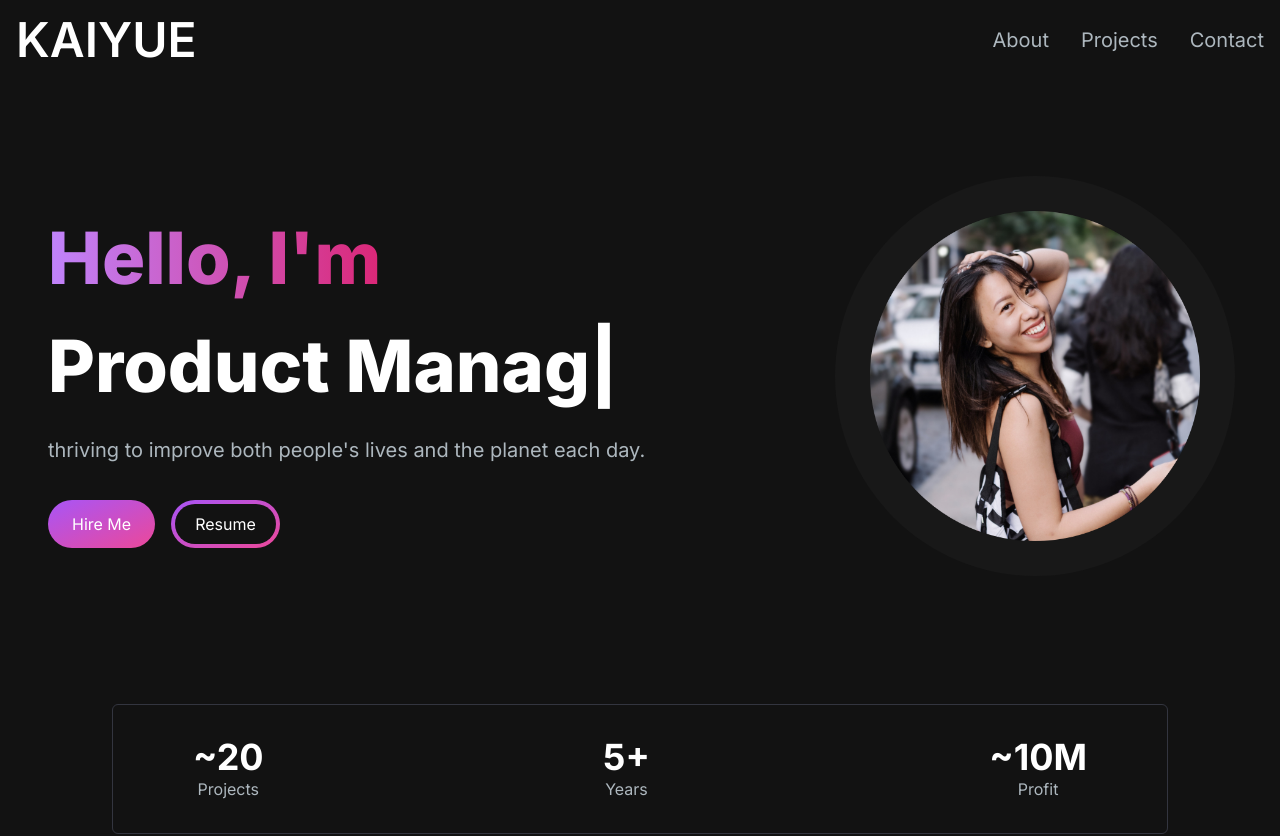
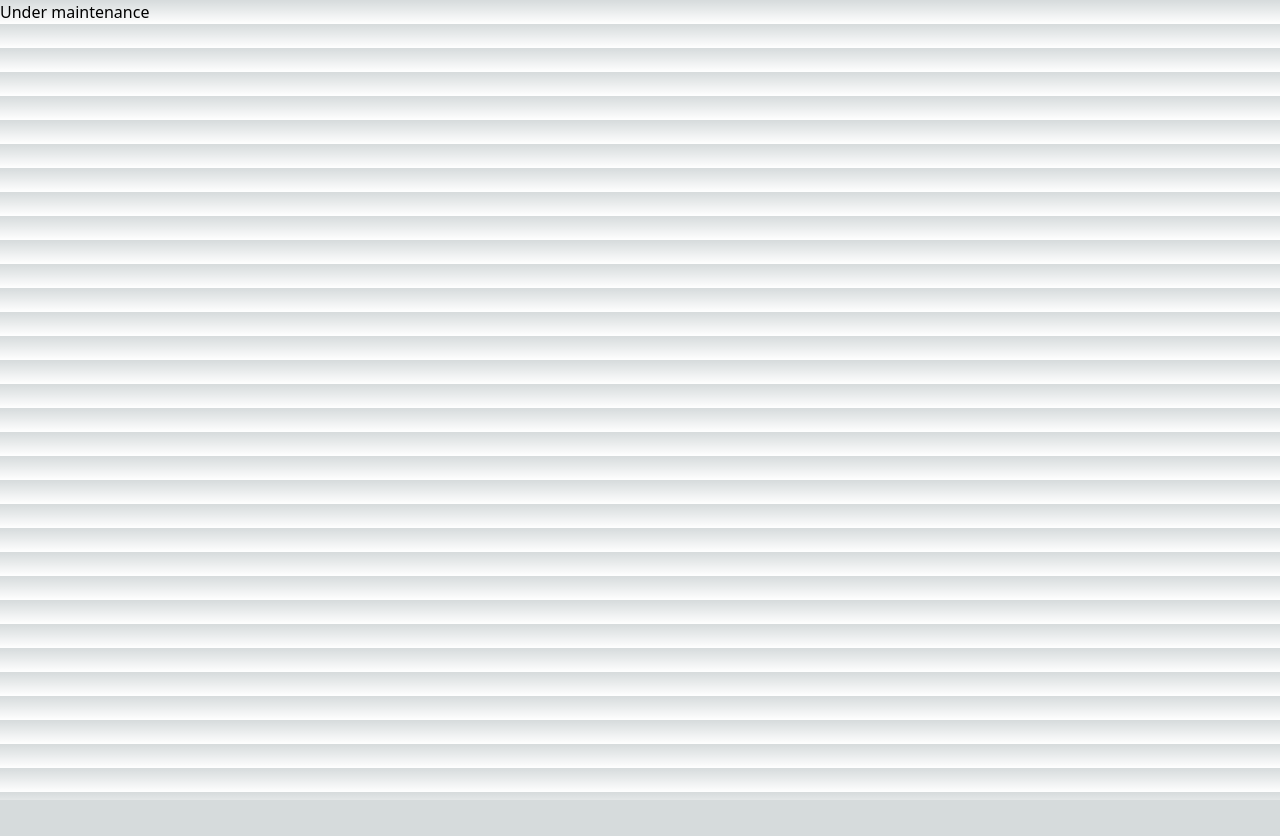
Before and after one commit to Ky-Zheng/portfolio-website, a Next.js app: page / in a window 1280 px wide. Shown: the top 836 px of the page. After the commit the page ends 800 px from the top, so only its background shows below. Built offline with nearby package versions, Linux system fonts and the light colour scheme.

Commit message:
Update layout.js
maintenace

```diff
--- a/src/app/layout.js
+++ b/src/app/layout.js
@@ -10,8 +10,9 @@ export const metadata = {
 
 export default function RootLayout({ children }) {
   return (
-    <html lang="en">
-      <body className={inter.className}>{children}</body>
-    </html>
+    // <html lang="en">
+    //   <body className={inter.className}>{children}</body>
+    // </html>
+    <div>Under maintenance</div>
   );
 }
```
